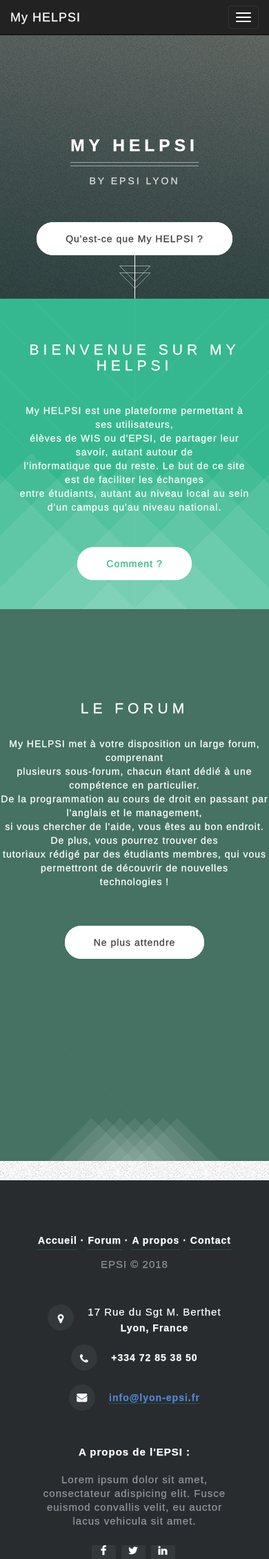
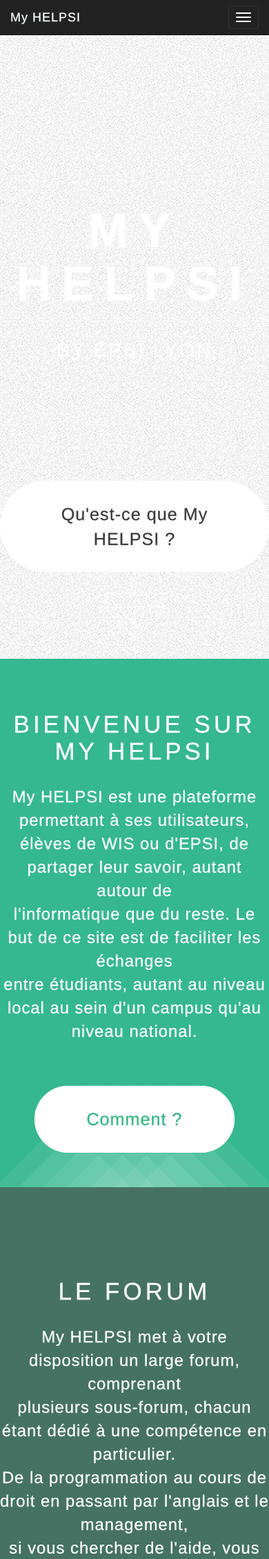
Before and after one commit to adufr/workshopb1s2, a PHP site: page /accueil.php in a window 390 px wide. Shown: the top 2260 px of the page at 69% size. Run offline with PHP 8.4, Linux system fonts and the light colour scheme; a stand-in replaces the project's code that opens the database connection; some libraries are stand-ins or nearby versions.

Commit message:
acceuil taille et boutons

```diff
--- a/css/accueil.css
+++ b/css/accueil.css
@@ -1497,10 +1497,11 @@ button,
 	cursor: pointer;
 	text-decoration: none;
 	outline: 0;
-	padding: 1em 3em 1em 3em;
+	padding: 1.2em 3em 1.2em 3em;
 	text-align: center;
 	border-radius: 3em;
 	font-weight: 400;
+  font-size: 1.8em;
 }
 
 input[type="button"]:hover,
@@ -1725,7 +1726,7 @@ button.style3:hover,
 	text-shadow: 0 0 0.5px rgba(255, 255, 255, 0.25);
 	text-align: center;
 	margin: 0;
-	padding: 2em 0 14em 0;
+	padding: 13em 0 25em 0;
 	cursor: default;
 }
 
@@ -1736,15 +1737,15 @@ button.style3:hover,
 
 #header header h1 {
 	font-weight: 600;
-	font-size: 2em;
-	letter-spacing: 10px;
+	font-size: 5em;
+	letter-spacing: 15px;
 }
 
 #header header p {
 	border-top: solid 1px rgba(255, 255, 255, 0.5);
 	color: rgba(255, 255, 255, 0.75);
 	text-shadow: 0 0 0.5px rgba(255, 255, 255, 0.1875);
-	font-size: 1em;
+	font-size: 2em;
 	text-transform: uppercase;
 	letter-spacing: 3px;
 	padding: 0;
@@ -1796,11 +1797,9 @@ button.style3:hover,
 	text-shadow: 0 0 0.5px rgba(255, 255, 255, 0.25);
 	text-align: center;
 	background: #35b88f url("../images/index/banner.svg") bottom center no-repeat;
-	padding: 5em 0 14em 0;
-	margin: 0;
+	padding: 8em 0 14em 0;
+	margin: 0 0 -5.75 0;
 	background-size: 125% auto;
-	cursor: default;
-
 }
 
 #bannerdeux {
@@ -1810,7 +1809,7 @@ button.style3:hover,
 	text-align: center;
 	background: #457263 url("../images/index/banner.svg") bottom center no-repeat;
 	padding: 8em 0 5em 0;
-	margin: 0 0 -3.75em 0;
+	margin: 0 0 -5.75em 0;
 	background-size: 96% auto;
 	height: 800px;
 }
@@ -1830,19 +1829,25 @@ button.style3:hover,
 
 #banner header h2 {
 	font-weight: 400;
-	font-size: 1.75em;
-	letter-spacing: 8px;
+	font-size: 2.5em;
+	letter-spacing: 5px;
 }
 
 #bannerdeux header h2 {
 	font-weight: 400;
-	font-size: 1.75em;
-	letter-spacing: 8px;
+	font-size: 2.5em;
+	letter-spacing: 5px;
 }
 
 
 #banner p {
 	margin: 0;
+  font-size: 1.7em;
+}
+
+#bannerdeux p {
+	margin: 0;
+  font-size: 1.7em;
 }
 
 #banner a {
@@ -1870,8 +1875,8 @@ button.style3:hover,
 	/* Banner */
 
 	#banner {
-		padding: 4em 0 4em 0;
-		background-size: 600px;
+		padding:4em 0 4em 0;
+		background-size: 160%;
 	}
 
 }
@@ -1883,8 +1888,8 @@ button.style3:hover,
 	/* Basic */
 
 	body {
-		background-color: #203936;
-		background-image: url("../images/index/overlay.png"), url("../images/index/bg-alt.jpg");
+		background-color: #410e66;
+		background-image: url("../images/index/overlay.png");
 		background-repeat: repeat, no-repeat;
 		background-size: auto, 100% auto;
 		background-position: top left, top center;
@@ -1904,62 +1909,3 @@ button.style3:hover,
 		margin: 0.25em 0 0 0;
 		padding: 0 0 0.5em 0;
 	}
-
-
-
-	/* Header */
-
-	#header {
-		padding: 6em 0 6em 0;
-	}
-
-	#header header {
-		padding-left: 2em;
-		padding-right: 2em;
-	}
-
-	#header header h1 {
-		font-size: 1.75em;
-		letter-spacing: 6px;
-	}
-
-	#header footer {
-		bottom: 4.5em;
-		padding: 0 2em 0 2em;
-	}
-
-	#header footer:after {
-		bottom: -4.5em;
-		left: 50%;
-		height: 4.5em;
-	}
-
-	#header footer:before {
-		width: 45px;
-		height: 33px;
-		bottom: -2.25em;
-		margin-left: -22.5px;
-		margin-bottom: -16.5px;
-		background-size: 45px 33px;
-	}
-
-	/* Banner */
-
-	#banner {
-		padding: 3em 2em 3em 2em;
-		background-size: auto 150%;
-	}
-
-	#banner header {
-		margin: 0 0 1em 0;
-	}
-
-	#banner header h2 {
-		font-size: 1.5em;
-		letter-spacing: 6px;
-	}
-
-	#bannerdeux header h2 {
-		font-size: 1.5em;
-		letter-spacing: 6px;
-	}
```
